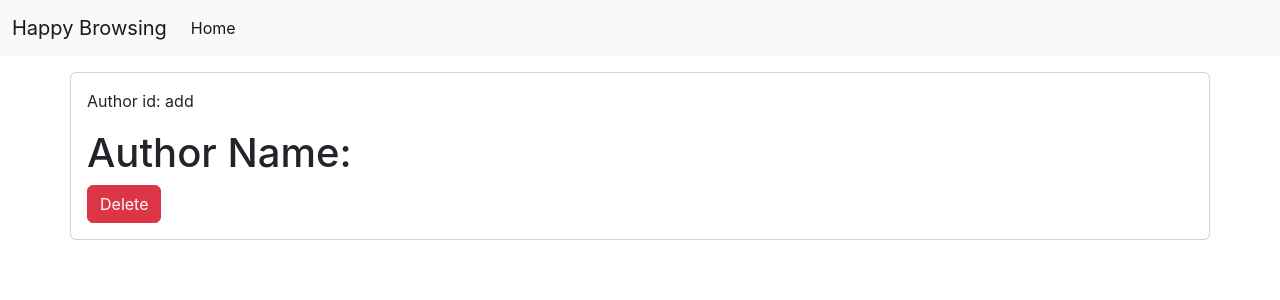
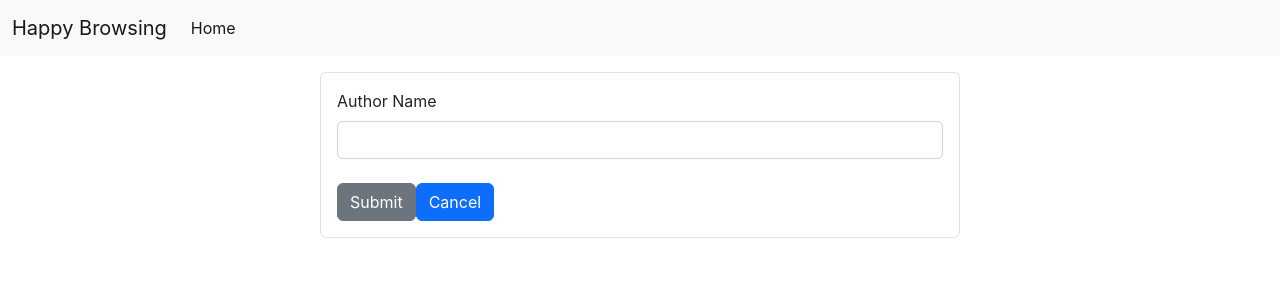
Before and after one commit to Vavarooks/Authors, a React (Create React App) app in the folder client/: page /author/add in a window 1280 px wide. Shown: the top 300 px of the page. Built offline with nearby package versions, Linux system fonts and the light colour scheme; no server answers.

Commit message:
Delete Works!

```diff
--- a/client/src/App.js
+++ b/client/src/App.js
@@ -26,11 +26,12 @@ function App() {
         </div>
       </nav>
       <Routes>
-        <Route path='/author' element={<ShowAll />} />
-        <Route path='/author' element={<Create />} />
-        <Route path='/author/:id' element={<ShowOne />} />
-        <Route path='/author/update/:id' element={<EditOne />} />
-        <Route path='/*' element={<NotFound />} />
+        <Route path='/author' element={<ShowAll />}/>
+        <Route path='/author/add' element={<Create/>}/>
+        <Route path='/author' element={<Create />}/>
+        <Route path='/author/:id' element={<ShowOne />}/>
+        <Route path='/author/update/:id' element={<EditOne/>}/>
+        <Route path='/*' element={<NotFound/>}/>
       </Routes>
     </>
   );
--- a/client/src/views/ShowAll.jsx
+++ b/client/src/views/ShowAll.jsx
@@ -12,7 +12,7 @@ const ShowAll = () => {
             .then(res => {
                 console.log(res);
 
-                authors.filter((author) => author._id !== id)
+                setAuthor(authors.filter((author) => author._id !== id))
             })
             .catch(err => console.error(err));
     }
@@ -30,7 +30,7 @@ const ShowAll = () => {
 
     return (
         <>
-            < div className='container d-block mx-auto w-50 my-3 p-3' >
+            <div className='container d-block mx-auto w-50 my-3 p-3' >
                 <Link className="btn btn-secondary" to={'/author/add'}>Add Author</Link>
                 <div className="row row-cols-2">
                     <div className="col-sm-8">
@@ -47,7 +47,7 @@ const ShowAll = () => {
                         )}
                     </div>
                 </div>
-            </div >
+            </div>
         </>
 
     )
--- a/client/src/views/ShowOne.jsx
+++ b/client/src/views/ShowOne.jsx
@@ -39,7 +39,6 @@ const ShowOne = (props) => {
             <div className='container card d-block mx-auto w-85 my-3 p-3'>
                 <p>Author id: {id}</p>
                 <h1>Author Name: {name}</h1>
-                <button className='btn btn-danger' onClick={(e) => { deleteAuthor(id) }}>Delete</button>
             </div>
         </>
     )
```
Also changed, not shown: 1 other file (tests, documents, lock files or other folders).
